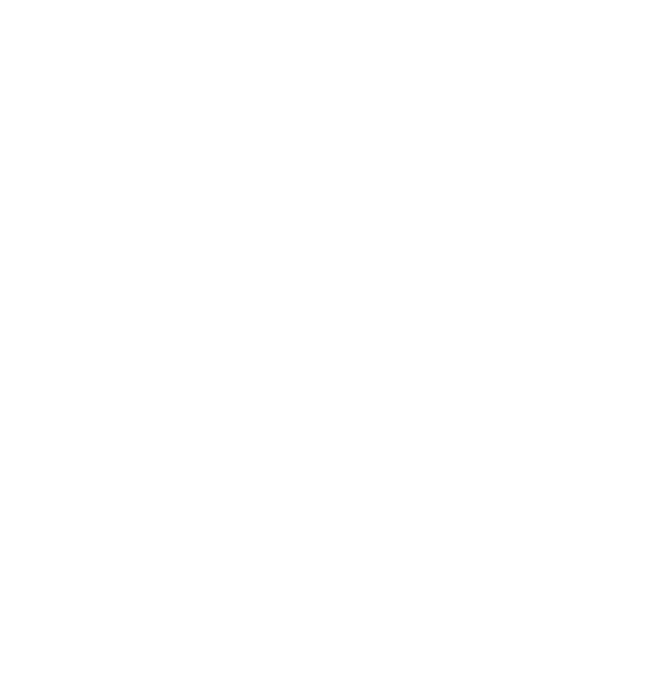
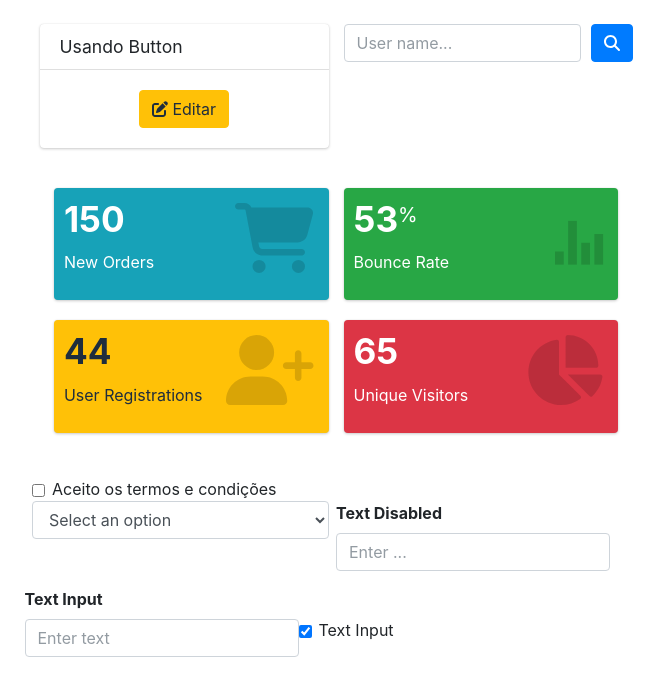
Before and after one commit to Mario-Coxe/vue-componentization, a Vue app: page / in a window 1280 px wide. Before the commit this address had no page. Shown: the top 696 px of the page, without its empty margins (0-671 px from the left). Built offline with nearby package versions, Linux system fonts and the light colour scheme.

Commit message:
fix: showing checkbox value in input

```diff
--- a/src/App.vue
+++ b/src/App.vue
@@ -14,7 +14,7 @@
 const searchResult = ref('')
 const isChecked = ref(false)
 const textValue = ref('')
-
+const inputGeneric = ref()
 const handleSearch = (query: string) => {
   searchResult.value = query
   console.log('Valor digitado:', query)
@@ -33,10 +33,6 @@
 </script>
 
 <template>
-  <!--
-
-        <genericInput type="checkbox" label="Text Input" v-model="textValue" />
-
   <div class="container mt-4">
     <div class="row justify-content-center">
       <div class="col-md-6 mb-4">
@@ -63,7 +59,6 @@
       </div>
 
       <div class="row">
-
         <div class="col-md-6">
           <Widget
             title="150"
@@ -72,7 +67,6 @@
             boxType="bg-info"
           />
         </div>
-
 
         <div class="col-md-6">
           <Widget
@@ -84,7 +78,6 @@
           />
         </div>
 
-
         <div class="col-md-6">
           <Widget
             title="44"
@@ -93,7 +86,6 @@
             boxType="bg-warning"
           />
         </div>
-
 
         <div class="col-md-6">
           <Widget
@@ -119,11 +111,15 @@
         />
 
         <genericInput type="text" label="Text Input" v-model="textValue" placeholder="Enter text" />
+        <genericInput
+          type="checkbox"
+          label="Text Input"
+          v-model="inputGeneric"
+          placeholder="digite"
+        />
       </div>
     </div>
   </div>
-
-  !-->
 </template>
 
 <style scoped></style>
--- a/src/components/generic-input/generic-input.vue
+++ b/src/components/generic-input/generic-input.vue
@@ -4,10 +4,10 @@
     <input
       :type="type"
       :class="inputClass"
-      :placeholder="type !== 'checkbox' ? placeholder : undefined"
+      :placeholder="type === 'text' ? placeholder : undefined"
       :disabled="disabled"
       :checked="type === 'checkbox' ? (modelValue as boolean) : undefined"
-      :value="type !== 'checkbox' ? (modelValue as string) : undefined"
+      :value="type === 'text' ? (modelValue as string) : undefined"
       @input="onInput"
       @change="onChange"
     />
```
